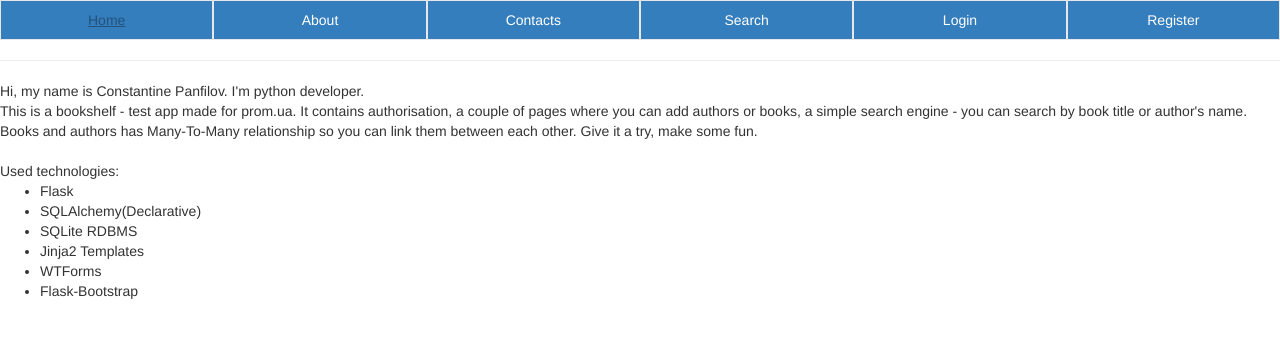
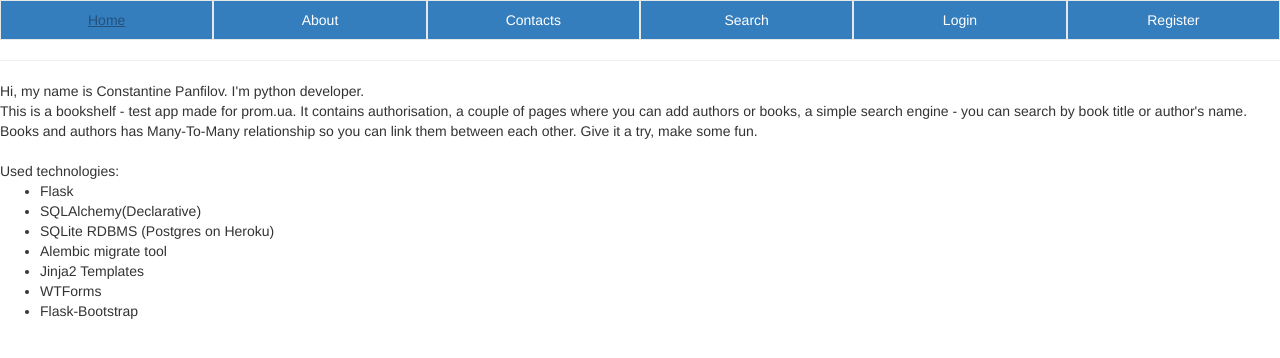
Before and after one commit to Ignalion/bookshelf, a Flask app: page /about in a window 1280 px wide. Shown: the top 358 px of the page. Run offline with Flask 2, Linux system fonts and the light colour scheme; some libraries are stand-ins or nearby versions.

Commit message:
Added alembic to about

```diff
--- a/app/templates/about.html
+++ b/app/templates/about.html
@@ -13,7 +13,8 @@
 		<ul>
 			<li>Flask</li>
 			<li>SQLAlchemy(Declarative)</li>
-			<li>SQLite RDBMS</li>
+			<li>SQLite RDBMS (Postgres on Heroku)</li>
+			<li>Alembic migrate tool</li>
 			<li>Jinja2 Templates</li>
 			<li>WTForms</li>
 			<li>Flask-Bootstrap</li>
```
